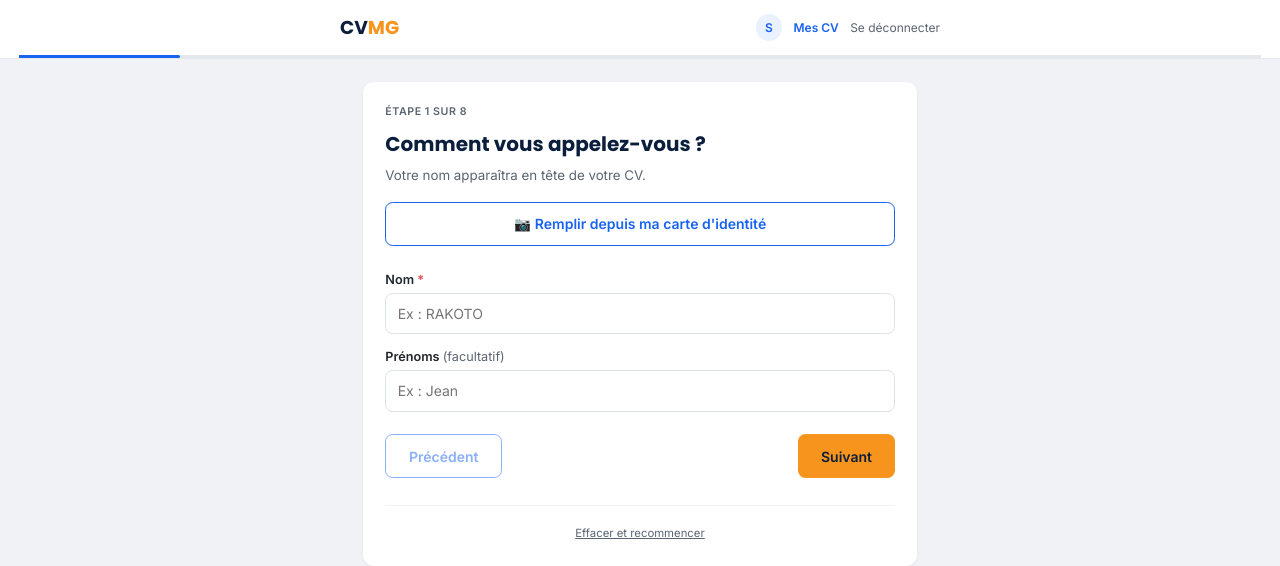
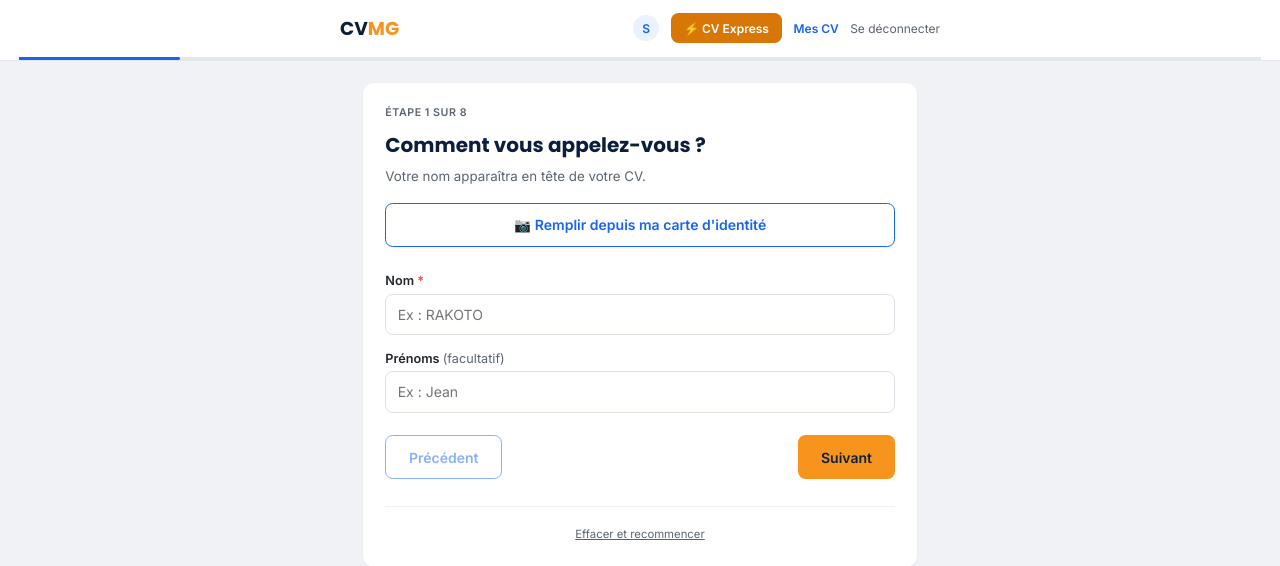
Before and after one commit to jonastinodev/cvmg, a PHP site: page /ocr-cin/creer-cv.php in a window 1280 px wide. Shown: the top 566 px of the page. Run offline with PHP 8.4, Linux system fonts and the light colour scheme; the visitor is signed in with stand-in values (Sample User, id 1).

Commit message:
UX : bouton Express visible uniquement pour les opérateurs cyber
$estOperateur lu depuis $_SESSION['est_operateur'].
Lien vers express-cv.php affiché en amber dans l'entête.
Invisible pour les comptes utilisateurs standard.

Co-Authored-By: Claude Sonnet 4.6 <noreply@anthropic.com>

```diff
--- a/creer-cv.php
+++ b/creer-cv.php
@@ -3,7 +3,8 @@ require_once __DIR__ . '/session.php';
 $estConnecte = !empty($_SESSION['utilisateur_id']);
 $nomUtilisateur = $estConnecte ? $_SESSION['utilisateur_nom'] : null;
 $cvIdCharge = isset($_GET['cv_id']) ? (int)$_GET['cv_id'] : null;
-$metiersJson = file_get_contents(__DIR__ . '/metiers.json') ?: '[]';
+$metiersJson    = file_get_contents(__DIR__ . '/metiers.json') ?: '[]';
+$estOperateur   = !empty($_SESSION['est_operateur']);
 ?>
 <!DOCTYPE html>
 <html lang="fr">
@@ -302,6 +303,15 @@ $metiersJson = file_get_contents(__DIR__ . '/metiers.json') ?: '[]';
   .cin-btn-large { width: 100%; padding: 16px; margin-top: 8px; }
   .cin-statut { text-align: center; font-size: 13px; padding: 10px 0; color: var(--cin-sur-surface-variante); }
 
+  /* ── BOUTON EXPRESS (opérateurs) ───────────────────── */
+  .btn-express {
+    display: inline-flex; align-items: center; gap: 1mm;
+    background: #D97706; color: #fff; text-decoration: none;
+    padding: 2mm 3.5mm; border-radius: 2mm;
+    font-size: 9pt; font-weight: 600; white-space: nowrap;
+  }
+  .btn-express:hover { background: #B45A08; }
+
   /* ── AUTOCOMPLETE MÉTIER ───────────────────────────── */
   .autocomplete-wrap { position: relative; }
   .autocomplete-liste {
@@ -330,6 +340,9 @@ $metiersJson = file_get_contents(__DIR__ . '/metiers.json') ?: '[]';
     <?php if ($estConnecte): ?>
       <div class="compte">
         <span class="compte-pastille"><?= htmlspecialchars(mb_strtoupper(mb_substr($nomUtilisateur, 0, 1))) ?></span>
+        <?php if ($estOperateur): ?>
+          <a href="express-cv.php" class="btn-express">⚡ CV Express</a>
+        <?php endif; ?>
         <a href="mes-cv.php" class="compte-lien">Mes CV</a>
         <a href="deconnexion.php" class="compte-lien discret">Se déconnecter</a>
       </div>
```
